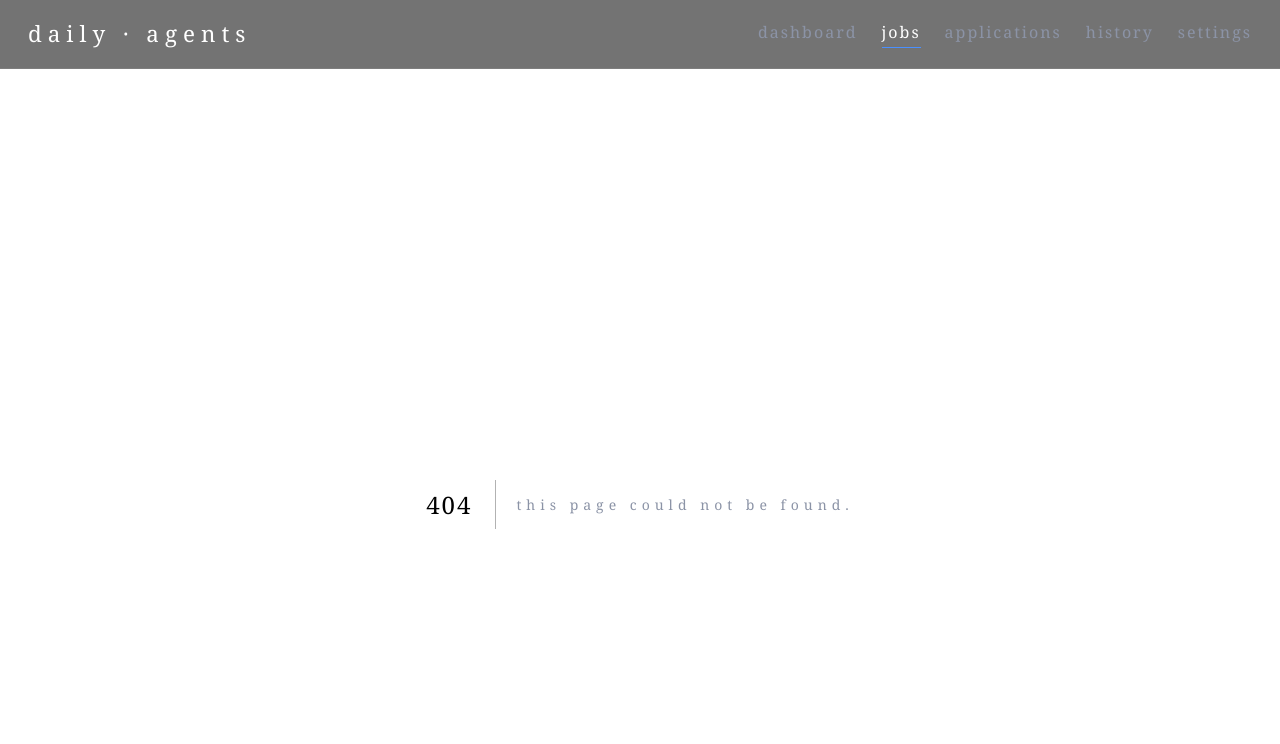
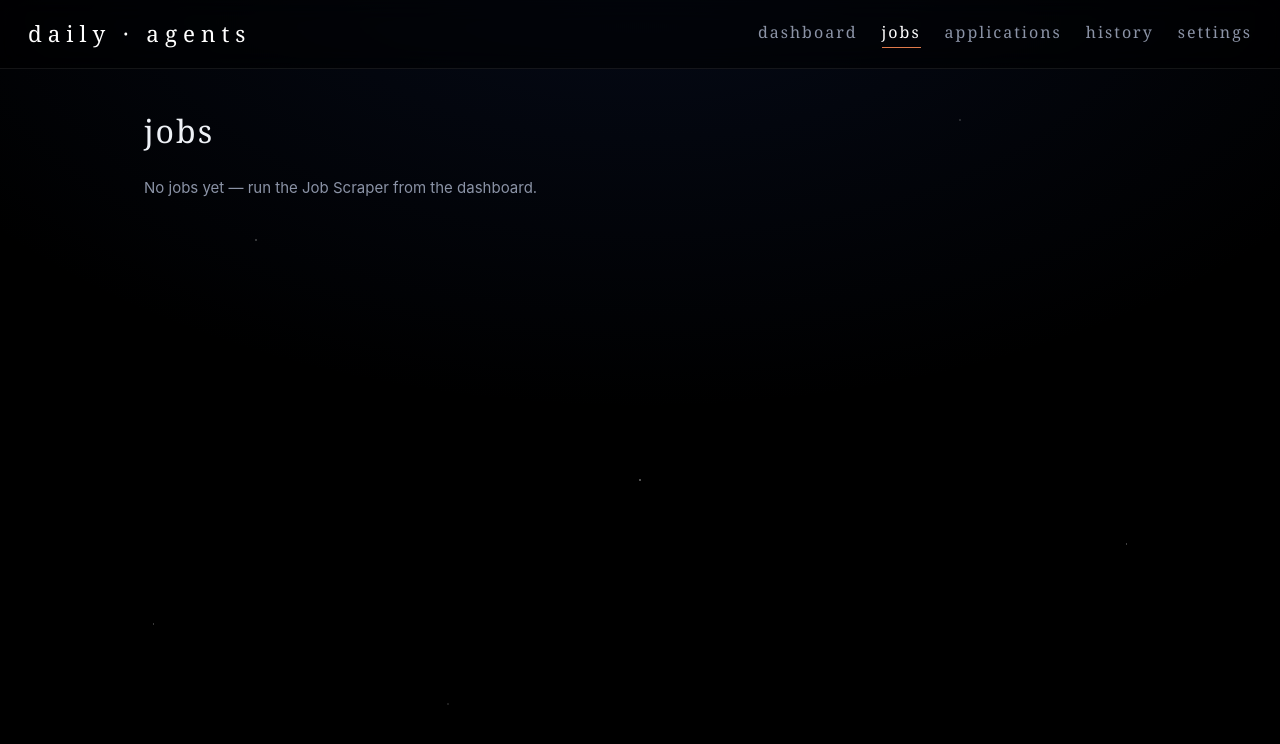
Before and after one commit to kayla177/Agent, a Next.js app in the folder web-next/: page /jobs in a window 1280 px wide. Before the commit this address had no page. Shown: the top 744 px of the page. Built offline with nearby package versions, Linux system fonts and the light colour scheme; no server answers; the database is empty; a web font is replaced by a local one.

Commit message:
feat(web-next): jobs tab page (overview strip + board)

```diff
--- /dev/null
+++ b/web-next/src/app/jobs/page.tsx
@@ -0,0 +1,28 @@
+import { prisma } from "@/lib/db";
+import type { Job } from "@/lib/jobs";
+import JobsBoard from "@/components/jobs/JobsBoard";
+import PlanetTheme from "@/components/applications/PlanetTheme";
+
+export const dynamic = "force-dynamic";
+
+// Only the columns the UI renders — never ship the `data` blob to the client.
+const JOB_SELECT = {
+  id: true, company: true, title: true, location: true, url: true, status: true,
+  ats: true, posted_at: true, remote: true, compensation: true, department: true,
+  description: true, fit_score: true, fit_reason: true, ghost: true, also_on: true,
+} as const;
+
+export default async function JobsPage() {
+  const jobs = (await prisma.jobs.findMany({ select: JOB_SELECT })) as Job[];
+  return (
+    <>
+      <PlanetTheme planet="mars" />
+      <h1>jobs</h1>
+      {jobs.length === 0 ? (
+        <p className="muted">No jobs yet — run the Job Scraper from the dashboard.</p>
+      ) : (
+        <JobsBoard jobs={jobs} />
+      )}
+    </>
+  );
+}
```
